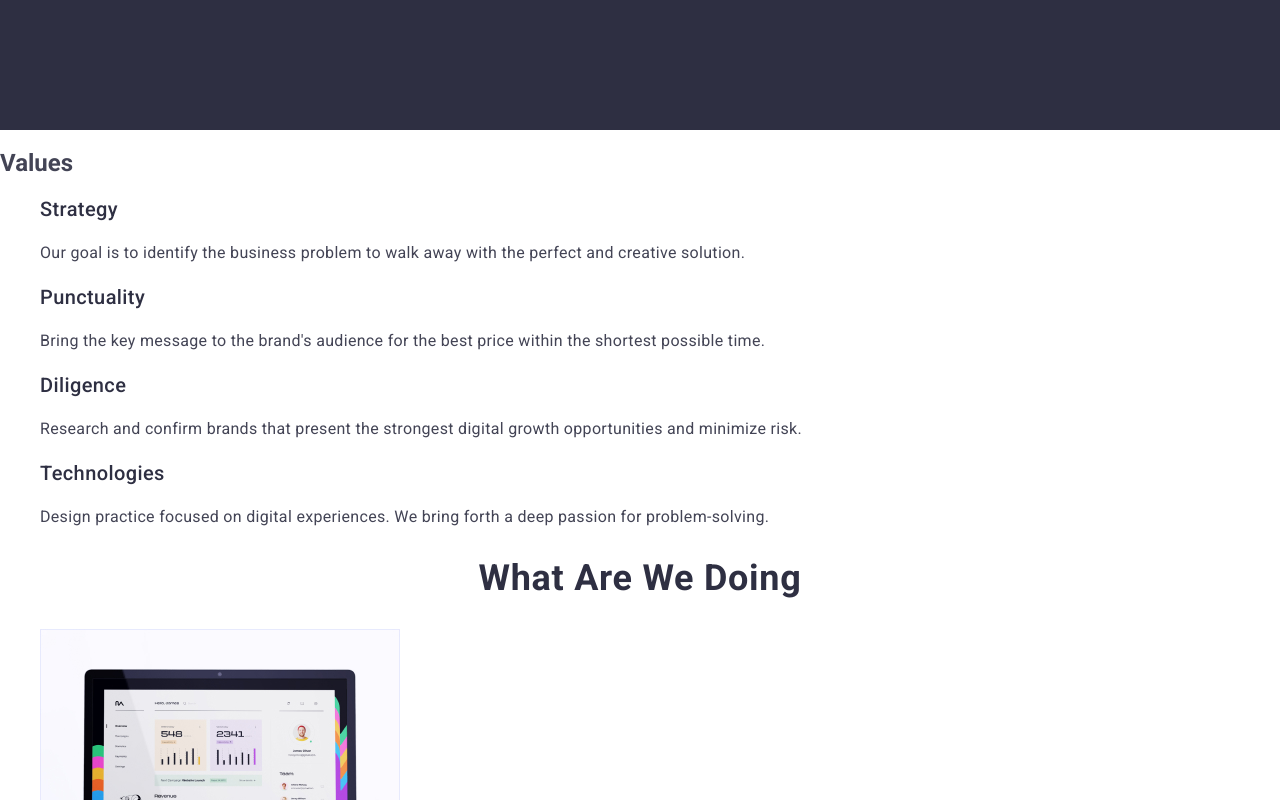
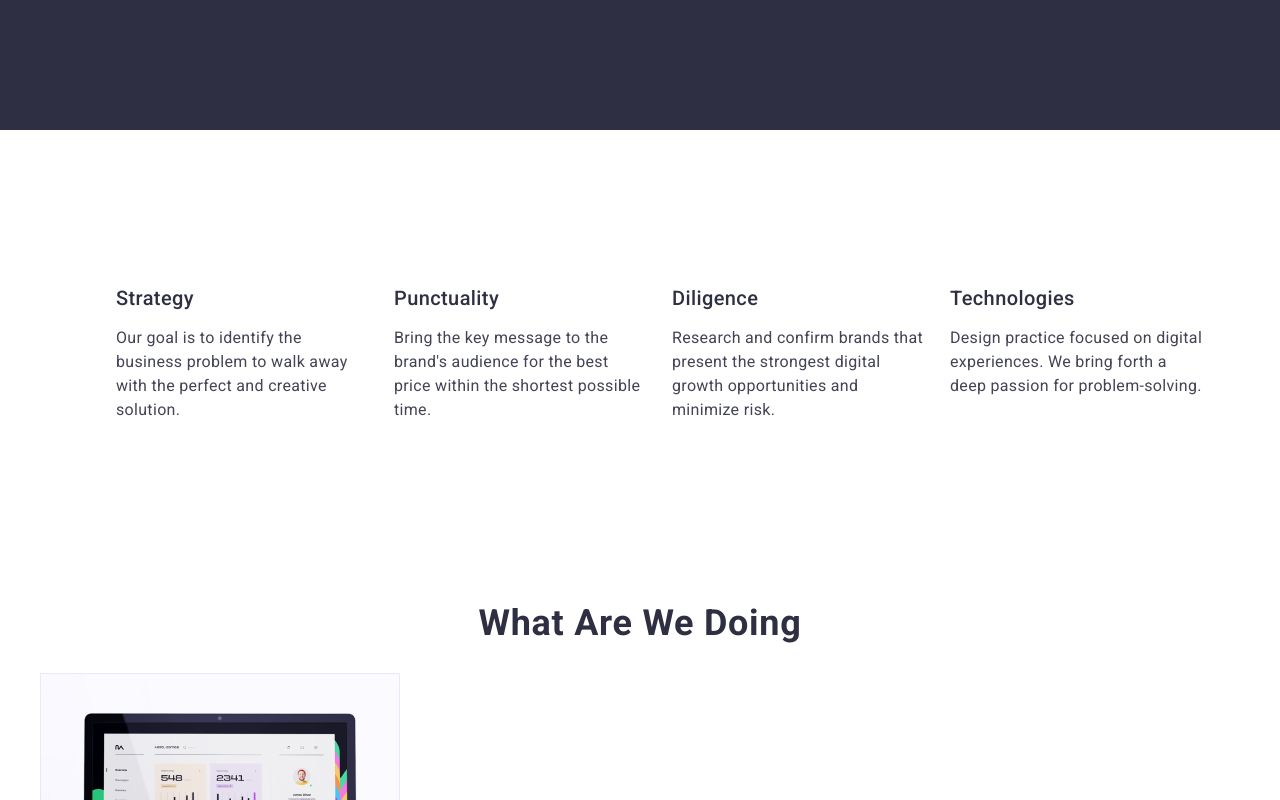
Before and after one commit to giezagieza/goit-markup-hw-03, a plain HTML site: page index.html in a window 1280 px wide. Shown: the part 620-1420 px from the top of the page. Drawn offline with nearby package versions, Linux system fonts and the light colour scheme.

Commit message:
index.html section 2

```diff
--- a/css/styles.css
+++ b/css/styles.css
@@ -155,6 +155,7 @@ body {
   line-height: 1.2;
   letter-spacing: 0.02em;
   color: var(--color-dark);
+  margin-bottom: 8px;
 }
 
 .values-paragraph {
@@ -217,3 +218,29 @@ img {
   display: flex;
   gap: 40px;
 }
+
+.values {
+  padding: 120px 0;
+}
+
+.visually-hidden {
+  position: absolute;
+  width: 1px;
+  height: 1px;
+  margin: -1px;
+  border: 0;
+  padding: 0;
+  white-space: nowrap;
+  clip-path: inset(100%);
+  clip: rect(0 0 0 0);
+  overflow: hidden;
+}
+
+.values-list {
+  display: flex;
+  gap: 24px;
+}
+
+.values-list-listing {
+  flex-basis: calc((100% - 3 * 24px) / 4);
+}
--- a/index.html
+++ b/index.html
@@ -57,31 +57,32 @@
           <button type="button" class="title-button">Order Service</button>
         </div>
       </section>
-      <section>
-        <h2>Values</h2>
-        <ul class="list">
-          <li>
+      <section class="values">
+        <div class="container">
+          <h2 class="visually-hidden">Values</h2>
+          <ul class="list values-list">
+            <li class="values-list-listing">
               <h3 class="values-header">Strategy</h3>
               <p class="values-paragraph">
-              Our goal is to identify the business problem to walk away with the
-              perfect and creative solution.
+                Our goal is to identify the business problem to walk away with
+                the perfect and creative solution.
               </p>
             </li>
-          <li>
+            <li class="values-list-listing">
               <h3 class="values-header">Punctuality</h3>
               <p class="values-paragraph">
                 Bring the key message to the brand's audience for the best price
                 within the shortest possible time.
               </p>
             </li>
-          <li>
+            <li class="values-list-listing">
               <h3 class="values-header">Diligence</h3>
               <p class="values-paragraph">
                 Research and confirm brands that present the strongest digital
                 growth opportunities and minimize risk.
               </p>
             </li>
-          <li>
+            <li class="values-list-listing">
               <h3 class="values-header">Technologies</h3>
               <p class="values-paragraph">
                 Design practice focused on digital experiences. We bring forth a
@@ -89,6 +90,7 @@
               </p>
             </li>
           </ul>
+        </div>
       </section>
       <section>
         <h2 class="introduction-header">What are we doing</h2>
```
Lines whose indentation alone changed are shown as unchanged.
